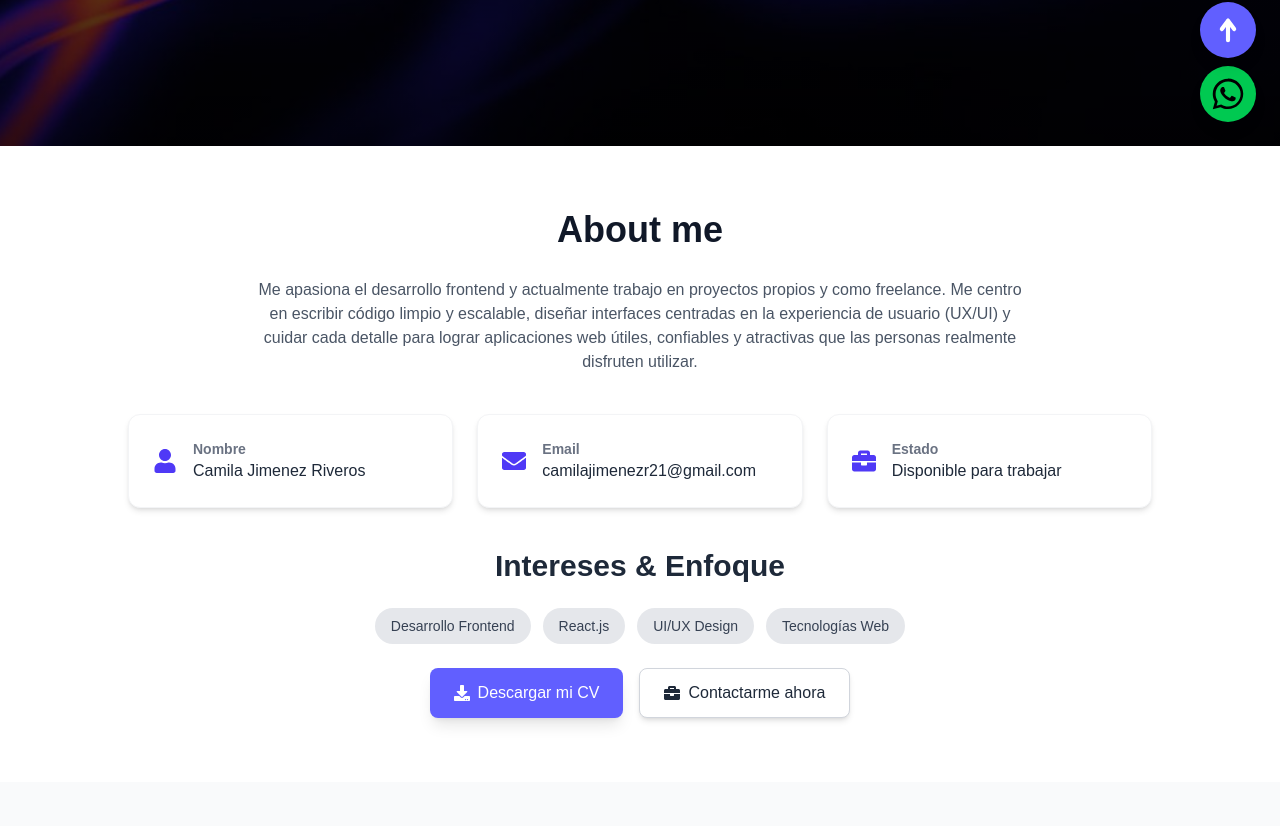
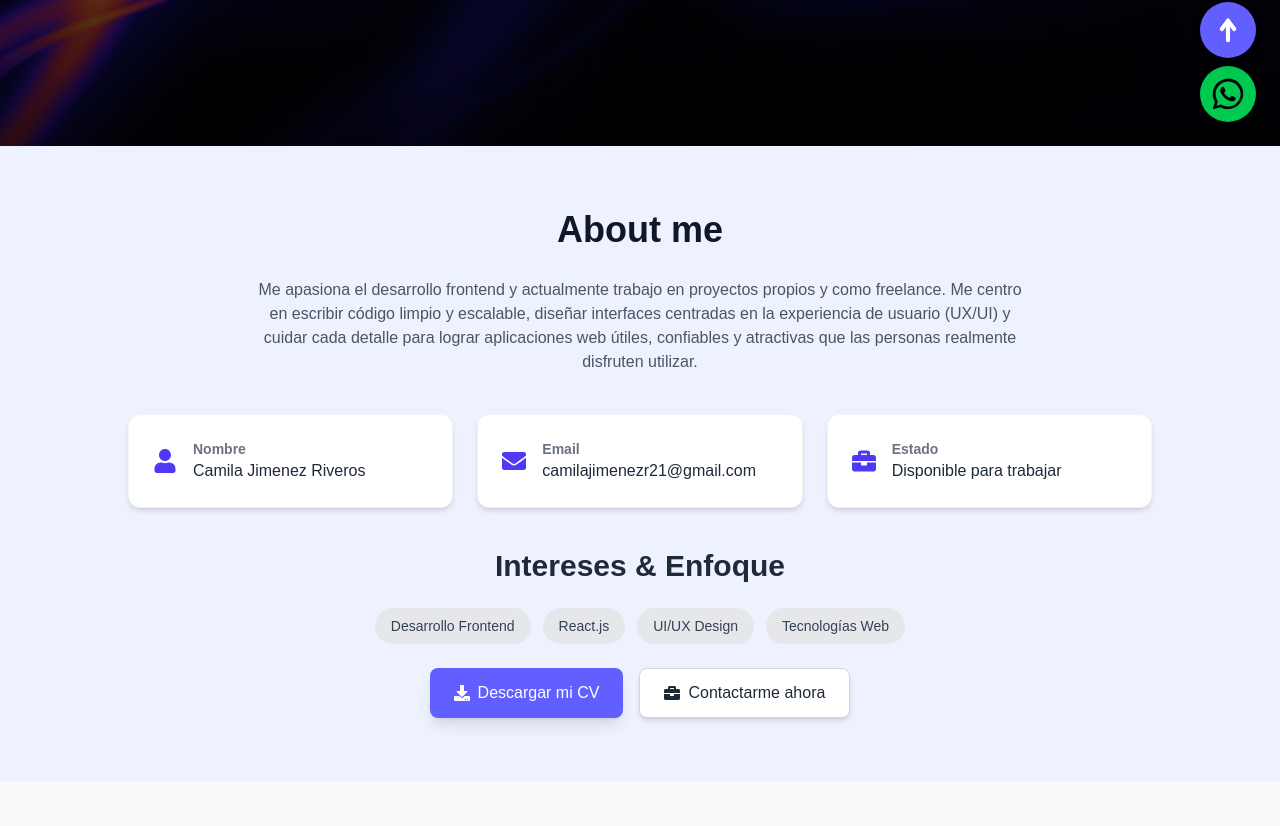
Before and after one commit to Cam-JR/Cam-Portafolio, a Next.js app: page / in a window 1280 px wide. Shown: the part 654-1480 px from the top of the page. Built offline with nearby package versions, Linux system fonts and the light colour scheme.

Commit message:
Cambios de color

```diff
--- a/src/components/About.tsx
+++ b/src/components/About.tsx
@@ -25,7 +25,7 @@ const interests = [
 
 export default function About() {
   return (
-    <section id="about" className="py-16 bg-gray-90 dark:bg-gray-800">
+    <section id="about" className="py-16 bg-indigo-50">
       <div className="container mx-auto px-6">
         {/* --- Título y subtítulo --- */}
         <motion.h2
```
